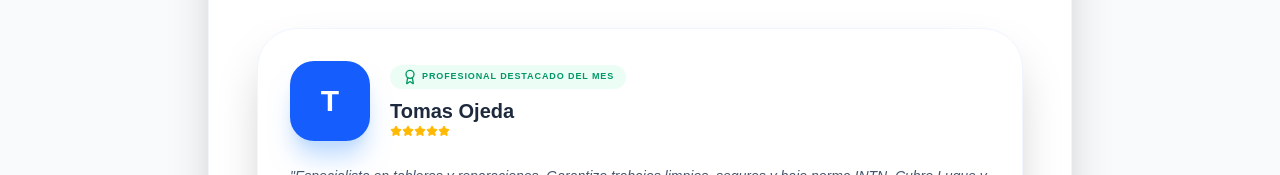
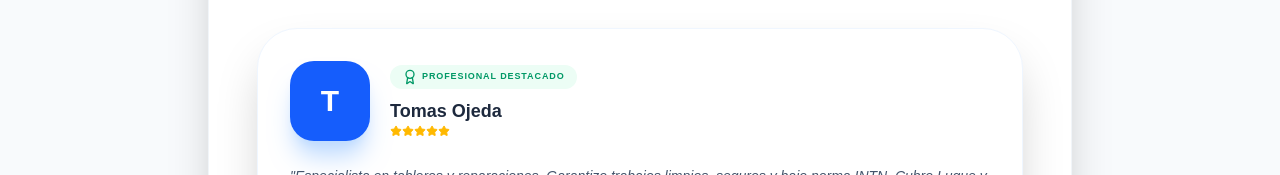
Before and after one commit to Schrammpy/cuanto-es, a Next.js app: page /costos/electricidad in a window 1280 px wide. Both pictures are taken after a click on the button "CALCULAR". Shown: the part 1247-1422 px from the top of the page. Built offline with nearby package versions, Linux system fonts and the light colour scheme; no server answers.

Commit message:
Se mejora pre-footer

```diff
--- a/app/costos/electricidad/page.tsx
+++ b/app/costos/electricidad/page.tsx
@@ -9,7 +9,6 @@ import Link from 'next/link';
 import Footer from '@/components/Footer';
 import { enviarLeadElectricidad, guardarPrecioElectricidad } from './action';
 
-// Componente del Profesional del Mes (Estructura de autoridad)
 const ProfessionalCard = ({ pro }: { pro: any }) => (
   <div className="bg-white p-8 rounded-[2.5rem] shadow-2xl border border-blue-50 my-10 animate-in fade-in slide-in-from-bottom-4">
     <div className="flex items-center gap-5 mb-6">
@@ -19,9 +18,9 @@ const ProfessionalCard = ({ pro }: { pro: any }) => (
       <div>
         <div className="flex items-center gap-1 text-emerald-600 bg-emerald-50 px-3 py-1 rounded-full w-fit mb-2">
           <Award className="w-4 h-4" />
-          <span className="text-[9px] font-black uppercase tracking-widest">Profesional Destacado del Mes</span>
+          <span className="text-[9px] font-black uppercase tracking-widest">Profesional Destacado</span>
         </div>
-        <h3 className="text-xl font-black text-slate-800">{pro.nombre}</h3>
+        <h3 className="text-lg font-black text-slate-800">{pro.nombre}</h3>
         <div className="flex text-amber-400">
             {[...Array(5)].map((_, i) => <Star key={i} className="w-3 h-3 fill-amber-400" />)}
         </div>
@@ -30,7 +29,7 @@ const ProfessionalCard = ({ pro }: { pro: any }) => (
     <p className="text-sm text-slate-600 leading-relaxed italic mb-6">"{pro.bio}"</p>
     <div className="space-y-2 mb-6">
         <p className="text-[10px] font-bold text-slate-400 uppercase tracking-widest">Validado por:</p>
-        <p className="text-xs font-bold text-slate-700">✓ +35 instalaciones residenciales <br/> ✓ Certificación FAEP vigente</p>
+        <p className="text-xs font-bold text-slate-700">✓ +35 instalaciones realizadas <br/> ✓ Certificación FAEP vigente</p>
     </div>
     <a
       href={`https://api.whatsapp.com/send?phone=${pro.whatsapp}&text=Hola%20${pro.nombre}%2C%20vi%20tu%20perfil%20destacado%20en%20CuantoEs.com.py%20y%20necesito%20un%20presupuesto.`}
@@ -38,7 +37,7 @@ const ProfessionalCard = ({ pro }: { pro: any }) => (
       rel="noopener noreferrer"
       className="w-full bg-blue-600 hover:bg-blue-700 text-white font-black py-5 rounded-2xl flex items-center justify-center gap-2 shadow-lg active:scale-95 transition-all uppercase text-xs tracking-widest"
     >
-      <MessageCircle className="w-4 h-4" /> SOLICITAR A {pro.nombre.split(' ')[0].toUpperCase()}
+      <MessageCircle className="w-4 h-4" /> CONTACTAR A {pro.nombre.split(' ')[0].toUpperCase()}
     </a>
   </div>
 );
@@ -69,6 +68,7 @@ export default function ElectricidadCostosPage() {
         else if (servicio === 'tablero') precioBase = 450000 + (bocas > 1 ? (bocas - 1) * 120000 : 0);
         else if (servicio === 'corto') precioBase = 350000;
         else if (servicio === 'ventilador') precioBase = 150000 * bocas;
+
         let total = urgencia === 'urgente' ? Math.round(precioBase * 1.3) : precioBase;
         setResultado({ total });
         setLoading(false);
@@ -178,7 +178,7 @@ export default function ElectricidadCostosPage() {
             <button onClick={calcular} className="w-full bg-slate-900 text-white font-black py-5 rounded-2xl uppercase text-xs tracking-widest">Calcular</button>
 
             {resultado && (
-              <div className="pt-8 border-t border-slate-100 space-y-6">
+              <div className="pt-8 border-t border-slate-100 space-y-6 animate-in fade-in">
                 <p className="text-center text-[10px] font-black text-slate-400 uppercase tracking-[0.2em]">Estimado Mano de Obra</p>
                 <p className="text-5xl font-[900] text-emerald-600 tracking-tighter italic text-center">Gs. {formatGs(resultado.total)}</p>
 
@@ -196,12 +196,12 @@ export default function ElectricidadCostosPage() {
       </section>
 
       <section className="max-w-4xl mx-auto px-4 py-20 text-center">
-        <button onClick={() => setShowReportModal(true)} className="bg-slate-900 text-white font-black px-8 py-4 rounded-full uppercase text-[10px] tracking-widest">¿Cuánto pagaste por tu último arreglo?</button>
+        <button onClick={() => setShowReportModal(true)} className="bg-slate-900 text-white font-black px-8 py-4 rounded-full uppercase text-[10px] tracking-widest">Aportar mi precio</button>
       </section>
 
       {/* MODAL 1 */}
       {showForm && (
-        <div className="fixed inset-0 z-[200] flex items-center justify-center p-4 animate-in fade-in">
+        <div className="fixed inset-0 z-[200] flex items-center justify-center p-4 animate-in fade-in duration-200">
             <div className="absolute inset-0 bg-slate-900/60 backdrop-blur-sm" onClick={() => setShowForm(false)}></div>
             <div className="bg-white p-8 rounded-[2rem] w-full max-w-sm relative z-10 shadow-2xl">
                 <button onClick={() => setShowForm(false)} className="absolute top-6 right-6 text-slate-300"><X /></button>
@@ -219,7 +219,7 @@ export default function ElectricidadCostosPage() {
 
       {/* MODAL 2 */}
       {showReportModal && (
-        <div className="fixed inset-0 z-[200] flex items-center justify-center p-4 animate-in fade-in">
+        <div className="fixed inset-0 z-[200] flex items-center justify-center p-4 animate-in fade-in duration-200">
             <div className="absolute inset-0 bg-slate-900/60 backdrop-blur-sm" onClick={() => setShowReportModal(false)}></div>
             <div className="bg-white p-8 rounded-[2rem] w-full max-w-sm relative z-10 shadow-2xl">
                 <button onClick={() => setShowReportModal(false)} className="absolute top-6 right-6 text-slate-300"><X /></button>
```
